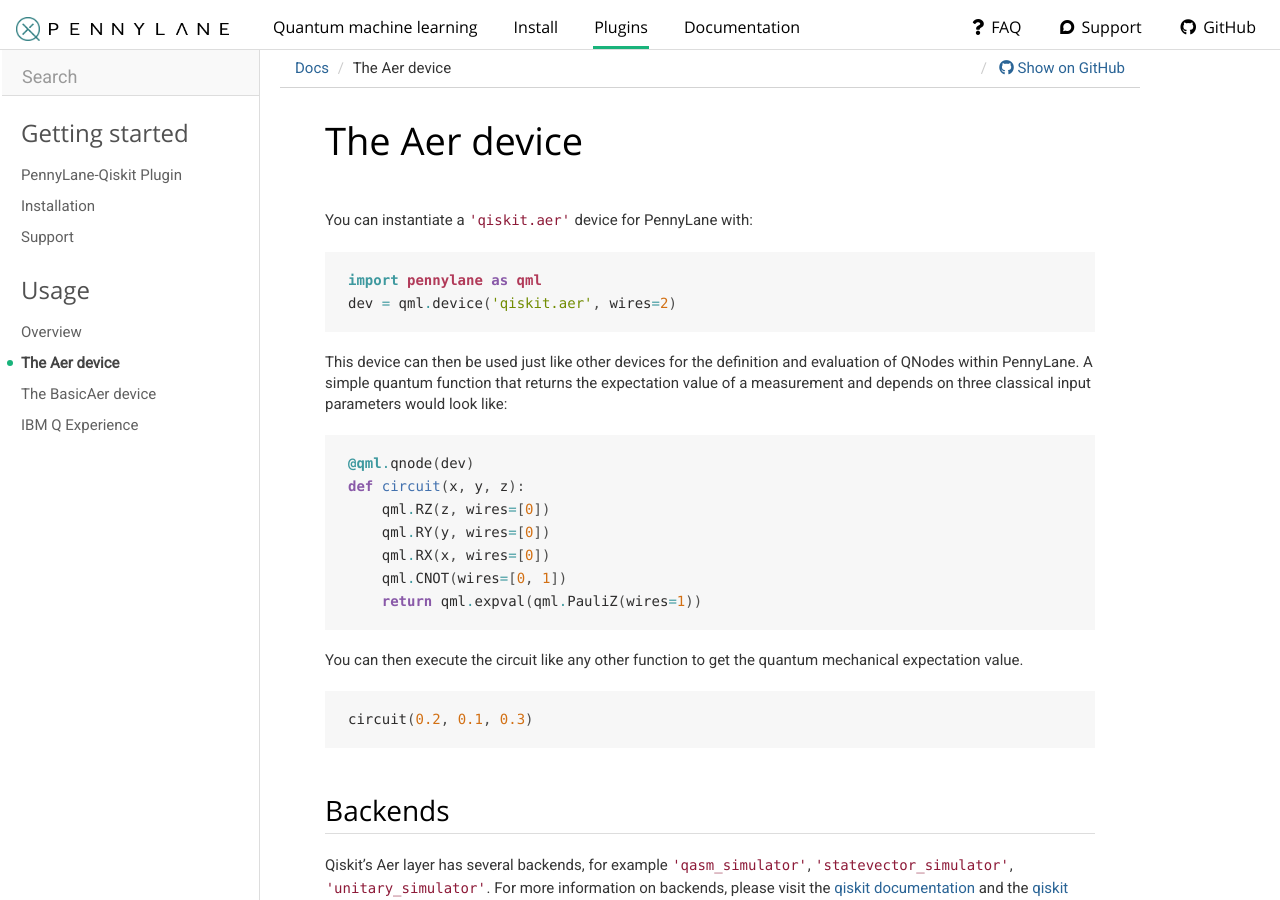
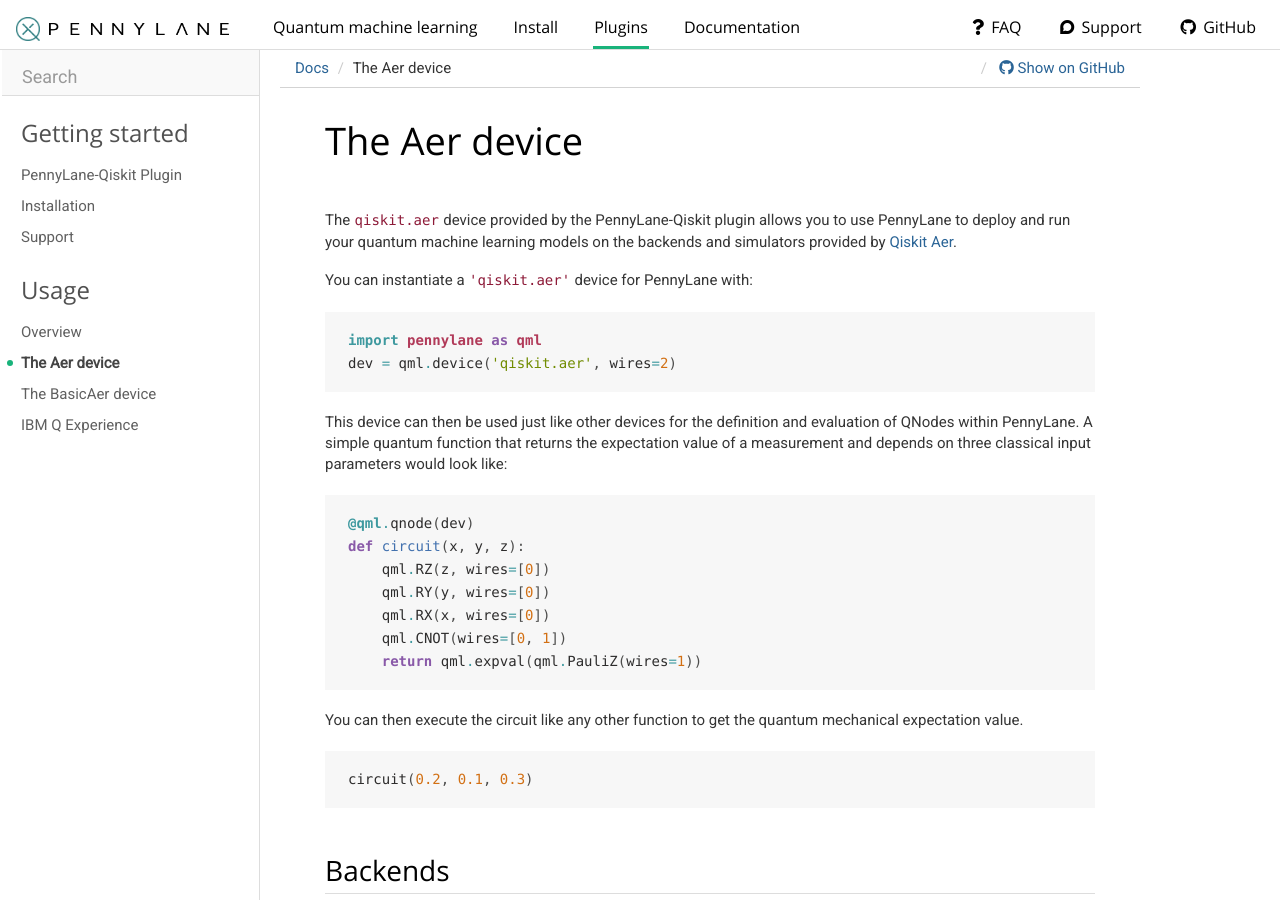
Before and after one commit to PennyLaneAI/pennylane-qiskit, a Sphinx documentation site: the page built from doc/devices/aer.rst, in a window 1280 px wide and 900 px high. Built offline with Sphinx 7.4.7, drawn with Linux system fonts in a browser that asks for light colours; nearby versions of some CDN libraries; the version number could not be read and is left out.

Commit message:
Update doc/devices/aer.rst
Co-Authored-By: Josh Izaac <josh146@gmail.com>

```diff
--- a/doc/devices/aer.rst
+++ b/doc/devices/aer.rst
@@ -1,5 +1,8 @@
 The Aer device
 ==============
+The ``qiskit.aer`` device provided by the PennyLane-Qiskit plugin allows you to use PennyLane
+to deploy and run your quantum machine learning models on the backends and simulators provided
+by `Qiskit Aer <https://qiskit.org/aer/>`_.
 
 You can instantiate a ``'qiskit.aer'`` device for PennyLane with:
 
```
